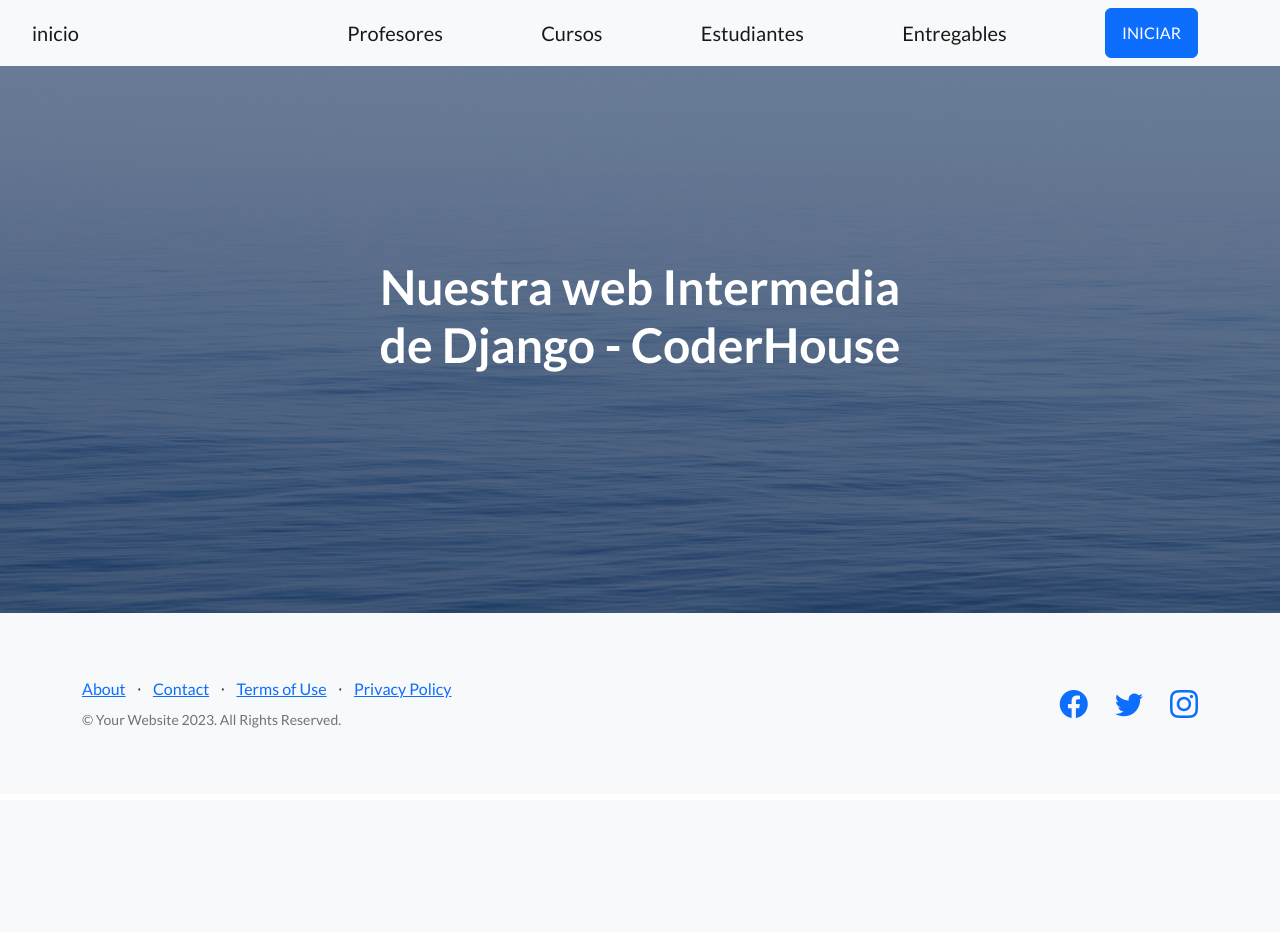
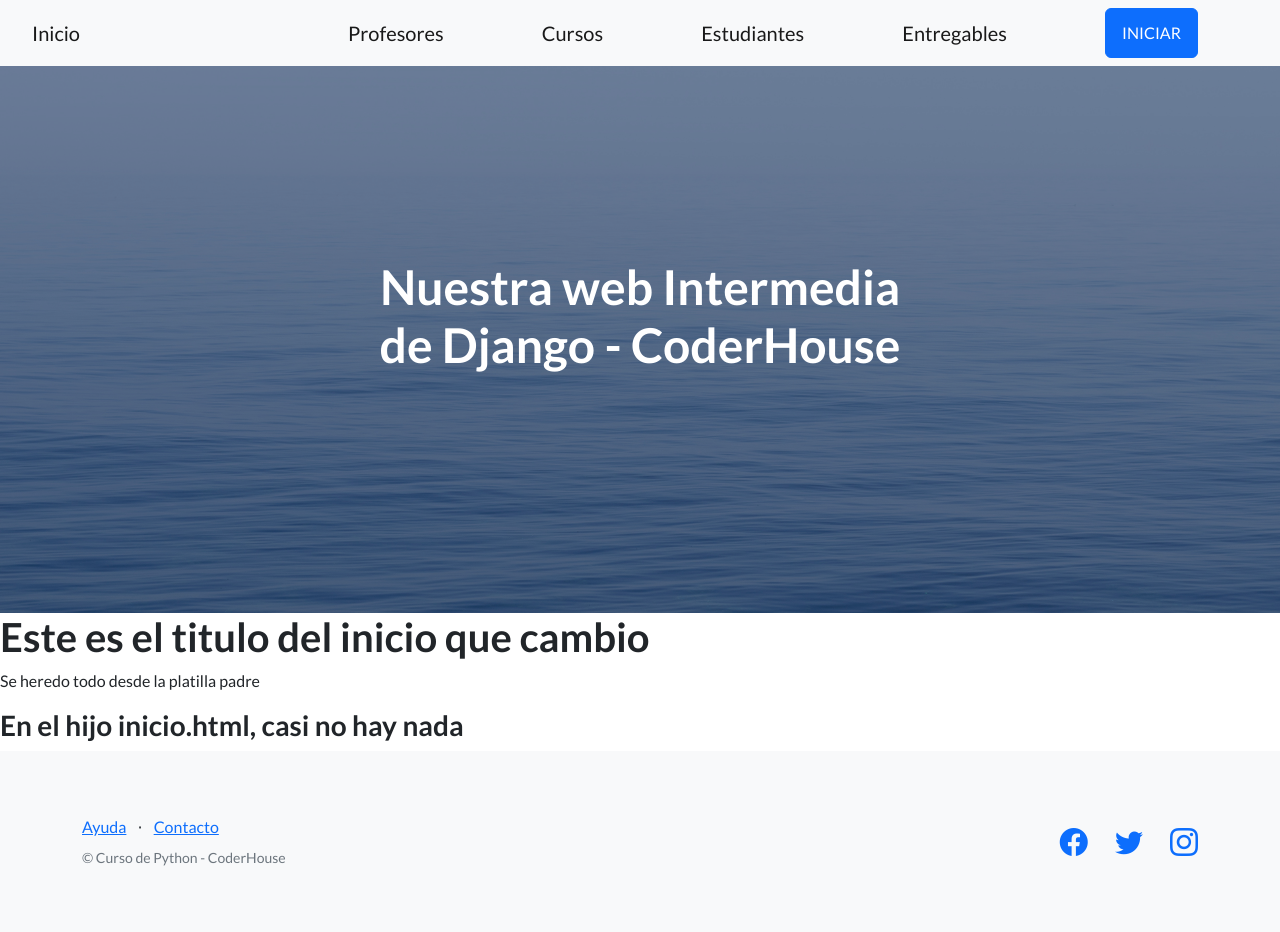
Before and after one commit to heredia-fa/Coder_house_Django, a Django app: page /AppCoder/ in a window 1280 px wide. Before the commit the page ends 728 px from the top, so only its background shows below. Run offline with Django 5.2, Linux system fonts and the light colour scheme; some libraries are stand-ins or nearby versions.

Commit message:
Agrege template padre e herencia en inicio

```diff
--- a/AppCoder/templates/AppCoder/inicio.html
+++ b/AppCoder/templates/AppCoder/inicio.html
@@ -1,101 +1,13 @@
-<!DOCTYPE html>
-<html lang="en">
-    <head>
+{% extends 'AppCoder/padre.html' %}
+    {% load static %}
 
-        {% load static %}
 
-        <meta charset="utf-8" />
-        <meta name="viewport" content="width=device-width, initial-scale=1, shrink-to-fit=no" />
-        <meta name="description" content="" />
-        <meta name="author" content="" />
-        <title>Coder</title>
-        <!-- Favicon-->
-        <link rel="icon" type="image/x-icon" href="{% static 'AppCoder\\assets\\favicon.ico' %}" />
-        <!-- Bootstrap icons-->
-        <link href="https://cdn.jsdelivr.net/npm/bootstrap-icons@1.5.0/font/bootstrap-icons.css" rel="stylesheet" type="text/css" />
-        <!-- Google fonts-->
-        <link href="https://fonts.googleapis.com/css?family=Lato:300,400,700,300italic,400italic,700italic" rel="stylesheet" type="text/css" />
-        <!-- Core theme CSS (includes Bootstrap)-->
-        <link href="{% static 'AppCoder\\css\\styles_inicio.css' %}" rel="stylesheet" />
-        <link href="{% static 'AppCoder\\css\\mis_estilos.css' %}" rel="stylesheet" />
-    </head>
-    <body>
-        <!-- Navigation-->
-        <nav class="navbar navbar-light bg-light static-top">
-            <div class="container">
-                <div class="home_button">
-                    <a class="navbar-brand" href="#!">inicio</a>
-                </div>
-                <a class="navbar-brand" href="#!">Profesores</a>
-                <a class="navbar-brand" href="#!">Cursos</a>
-                <a class="navbar-brand" href="#!">Estudiantes</a>
-                <a class="navbar-brand" href="#!">Entregables</a>
-                <a class="btn btn-primary" href="#signup">INICIAR</a>
-            </div>
-        </nav>
-        <!-- Masthead-->
-        <header class="masthead">
-            <div class="container position-relative">
-                <div class="row justify-content-center">
-                    <div class="col-xl-6">
-                        <div class="text-center text-white">
-                            <!-- Page heading-->
-                            <h1 class="mb-5">Nuestra web Intermedia de Django - CoderHouse</h1>
-                            <!-- Signup form-->
-                            <!-- * * * * * * * * * * * * * * *-->
-                            <!-- * * SB Forms Contact Form * *-->
-                            <!-- * * * * * * * * * * * * * * *-->
-                            <!-- This form is pre-integrated with SB Forms.-->
-                            <!-- To make this form functional, sign up at-->
-                            <!-- https://startbootstrap.com/solution/contact-forms-->
-                            <!-- to get an API token!-->
+    {% block contenido_cambia %}
 
-                        </div>
-                    </div>
-                </div>
-            </div>
-        </header>
+    <h1> Este es el titulo del inicio que cambio</h1>
 
-        <!-- Footer-->
-        <footer class="footer bg-light">
-            <div class="container">
-                <div class="row">
-                    <div class="col-lg-6 h-100 text-center text-lg-start my-auto">
-                        <ul class="list-inline mb-2">
-                            <li class="list-inline-item"><a href="#!">About</a></li>
-                            <li class="list-inline-item">⋅</li>
-                            <li class="list-inline-item"><a href="#!">Contact</a></li>
-                            <li class="list-inline-item">⋅</li>
-                            <li class="list-inline-item"><a href="#!">Terms of Use</a></li>
-                            <li class="list-inline-item">⋅</li>
-                            <li class="list-inline-item"><a href="#!">Privacy Policy</a></li>
-                        </ul>
-                        <p class="text-muted small mb-4 mb-lg-0">&copy; Your Website 2023. All Rights Reserved.</p>
-                    </div>
-                    <div class="col-lg-6 h-100 text-center text-lg-end my-auto">
-                        <ul class="list-inline mb-0">
-                            <li class="list-inline-item me-4">
-                                <a href="#!"><i class="bi-facebook fs-3"></i></a>
-                            </li>
-                            <li class="list-inline-item me-4">
-                                <a href="#!"><i class="bi-twitter fs-3"></i></a>
-                            </li>
-                            <li class="list-inline-item">
-                                <a href="#!"><i class="bi-instagram fs-3"></i></a>
-                            </li>
-                        </ul>
-                    </div>
-                </div>
-            </div>
-        </footer>
-        <!-- Bootstrap core JS-->
-        <script src="https://cdn.jsdelivr.net/npm/bootstrap@5.2.3/dist/js/bootstrap.bundle.min.js"></script>
-        <!-- Core theme JS-->
-        <script src="js/scripts.js"></script>
-        <!-- * * * * * * * * * * * * * * * * * * * * * * * * * * * * * * * * * * * * * * * *-->
-        <!-- * *                               SB Forms JS                               * *-->
-        <!-- * * Activate your form at https://startbootstrap.com/solution/contact-forms * *-->
-        <!-- * * * * * * * * * * * * * * * * * * * * * * * * * * * * * * * * * * * * * * * *-->
-        <script src="https://cdn.startbootstrap.com/sb-forms-latest.js"></script>
-    </body>
-</html>
+    <p>Se heredo todo desde  la platilla padre</p>
+
+    <h3>En el hijo inicio.html, casi no hay nada</h3>
+
+    {% endblock contenido_cambia %}
--- /dev/null
+++ b/AppCoder/templates/AppCoder/padre.html
@@ -0,0 +1,103 @@
+<!DOCTYPE html>
+<html lang="en">
+    <head>
+
+        {% load static %}
+
+        <meta charset="utf-8" />
+        <meta name="viewport" content="width=device-width, initial-scale=1, shrink-to-fit=no" />
+        <meta name="description" content="" />
+        <meta name="author" content="" />
+        <title>Coder</title>
+        <!-- Favicon-->
+        <link rel="icon" type="image/x-icon" href="{% static 'AppCoder\\assets\\favicon.ico' %}" />
+        <!-- Bootstrap icons-->
+        <link href="https://cdn.jsdelivr.net/npm/bootstrap-icons@1.5.0/font/bootstrap-icons.css" rel="stylesheet" type="text/css" />
+        <!-- Google fonts-->
+        <link href="https://fonts.googleapis.com/css?family=Lato:300,400,700,300italic,400italic,700italic" rel="stylesheet" type="text/css" />
+        <!-- Core theme CSS (includes Bootstrap)-->
+        <link href="{% static 'AppCoder\\css\\styles_inicio.css' %}" rel="stylesheet" />
+        <link href="{% static 'AppCoder\\css\\mis_estilos.css' %}" rel="stylesheet" />
+    </head>
+    <body>
+        <!-- Navigation-->
+        <nav class="navbar navbar-light bg-light static-top">
+            <div class="container">
+                <div class="home_button">
+                    <a class="navbar-brand" href="{% url 'Inicio' %}">Inicio</a>
+                </div>
+                <a class="navbar-brand" href="{% url 'Profesores' %}">Profesores</a>
+                <a class="navbar-brand" href="{% url 'Cursos' %}">Cursos</a>
+                <a class="navbar-brand" href="{% url 'Estudiantes' %}">Estudiantes</a>
+                <a class="navbar-brand" href="{% url 'Entregables' %}">Entregables</a>
+                <a class="btn btn-primary" href="NADA AUN">INICIAR</a>
+            </div>
+        </nav>
+        <!-- Masthead-->
+        <header class="masthead">
+            <div class="container position-relative">
+                <div class="row justify-content-center">
+                    <div class="col-xl-6">
+                        <div class="text-center text-white">
+                            <!-- Page heading-->
+                            <h1 class="mb-5">Nuestra web Intermedia de Django - CoderHouse</h1>
+                            <!-- Signup form-->
+                            <!-- * * * * * * * * * * * * * * *-->
+                            <!-- * * SB Forms Contact Form * *-->
+                            <!-- * * * * * * * * * * * * * * *-->
+                            <!-- This form is pre-integrated with SB Forms.-->
+                            <!-- To make this form functional, sign up at-->
+                            <!-- https://startbootstrap.com/solution/contact-forms-->
+                            <!-- to get an API token!-->
+
+                        </div>
+                    </div>
+                </div>
+            </div>
+        </header>
+
+
+        {% block contenido_cambia %}
+
+        {% endblock contenido_cambia %}
+
+
+        <!-- Footer-->
+        <footer class="footer bg-light">
+            <div class="container">
+                <div class="row">
+                    <div class="col-lg-6 h-100 text-center text-lg-start my-auto">
+                        <ul class="list-inline mb-2">
+                            <li class="list-inline-item"><a href="#!">Ayuda</a></li>
+                            <li class="list-inline-item">⋅</li>
+                            <li class="list-inline-item"><a href="#!">Contacto</a></li>
+                        </ul>
+                        <p class="text-muted small mb-4 mb-lg-0">&copy; Curso de Python - CoderHouse</p>
+                    </div>
+                    <div class="col-lg-6 h-100 text-center text-lg-end my-auto">
+                        <ul class="list-inline mb-0">
+                            <li class="list-inline-item me-4">
+                                <a href="#!"><i class="bi-facebook fs-3"></i></a>
+                            </li>
+                            <li class="list-inline-item me-4">
+                                <a href="#!"><i class="bi-twitter fs-3"></i></a>
+                            </li>
+                            <li class="list-inline-item">
+                                <a href="#!"><i class="bi-instagram fs-3"></i></a>
+                            </li>
+                        </ul>
+                    </div>
+                </div>
+            </div>
+        </footer>
+        <!-- Bootstrap core JS-->
+        <script src="https://cdn.jsdelivr.net/npm/bootstrap@5.2.3/dist/js/bootstrap.bundle.min.js"></script>
+        <!-- Core theme JS-->
+        <script src="js/scripts.js"></script>
+        <!-- * * * * * * * * * * * * * * * * * * * * * * * * * * * * * * * * * * * * * * * *-->
+        <!-- * *                               SB Forms JS                               * *-->
+        <!-- * * Activate your form at https://startbootstrap.com/solution/contact-forms * *-->
+        <!-- * * * * * * * * * * * * * * * * * * * * * * * * * * * * * * * * * * * * * * * *-->
+        <script src="https://cdn.startbootstrap.com/sb-forms-latest.js"></script>
+    </body>
+</html>
--- a/AppCoder/urls.py
+++ b/AppCoder/urls.py
@@ -4,11 +4,11 @@
 
 urlpatterns = [
 
-    path('', views.inicio),
-    path('cursos/', views.cursos),
-    path('profesores/', views.profesores),
-    path('estudiantes/', views.estudiantes),
-    path('entregables/', views.entregables),
+    path('', views.inicio, name="Inicio"),
+    path('cursos/', views.cursos, name = "Cursos"),
+    path('profesores/', views.profesores, name = "Profesores"),
+    path('estudiantes/', views.estudiantes, name = "Estudiantes"),
+    path('entregables/', views.entregables, name = "Entregables"),
 
 
 ]
```
